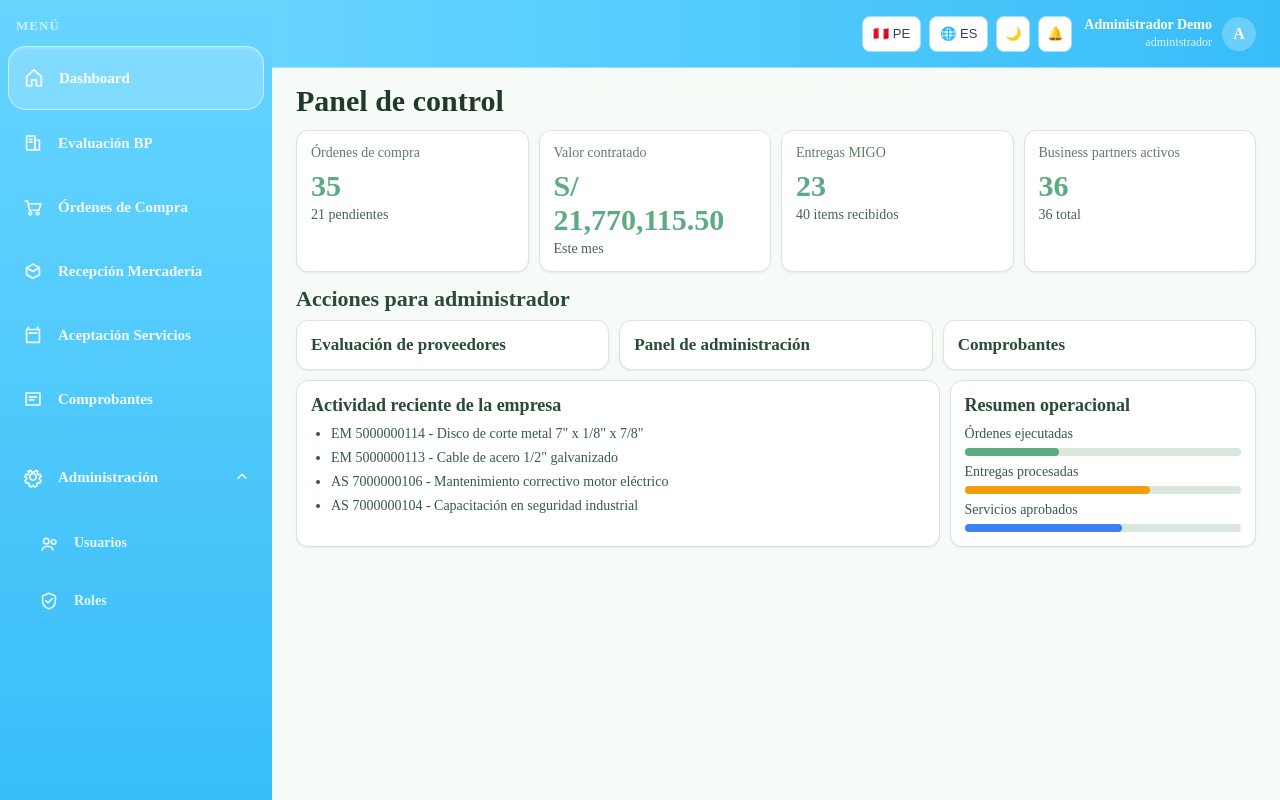
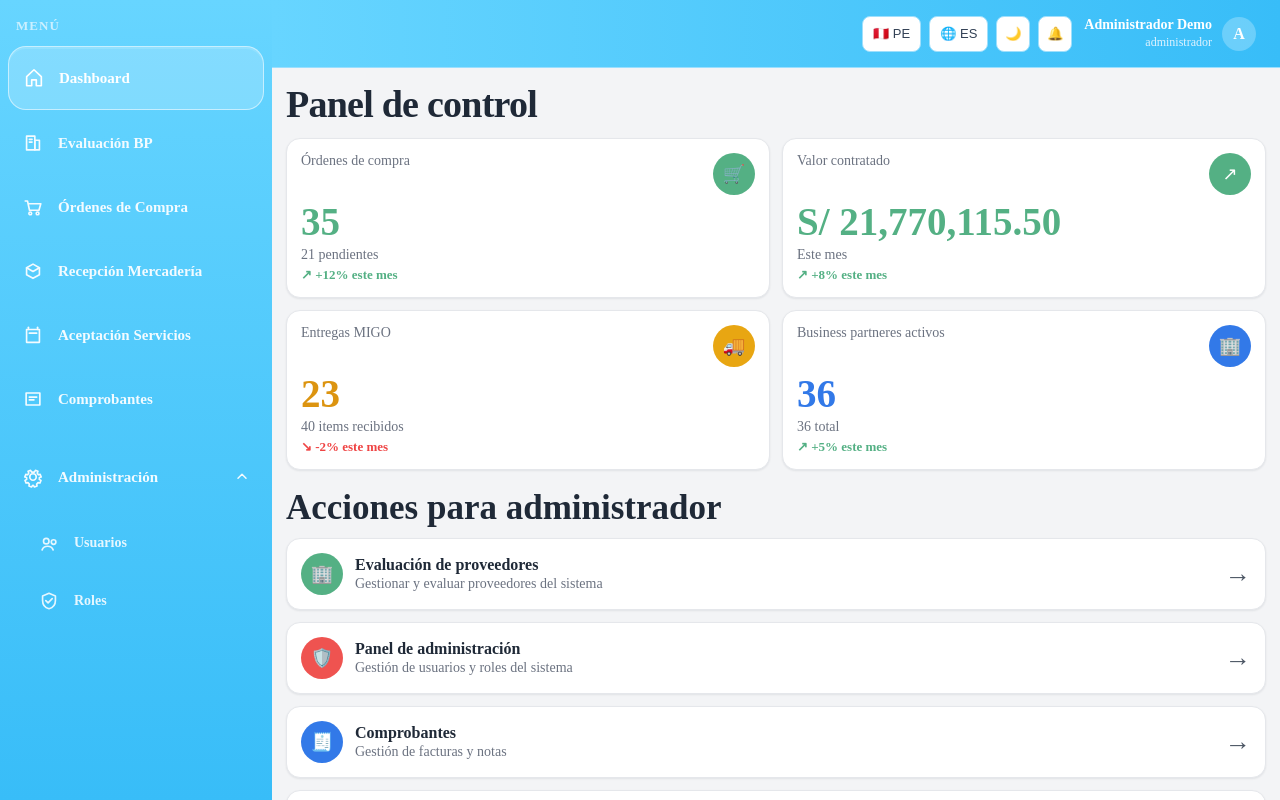
Before and after one commit to arturo9leon/nuevoProyecto, an Angular app: page /home in a window 1280 px wide. Built offline with nearby package versions, Linux system fonts and the light colour scheme.

Commit message:
feat: enhance dashboard layout with improved styles, KPI cards, and action items

```diff
--- a/src/app/component/pages/dashboard/dashboard.component.css
+++ b/src/app/component/pages/dashboard/dashboard.component.css
@@ -1,122 +1,353 @@
 .dashboard-wrap {
-  padding: 16px 24px 24px;
-  height: calc(100vh - 68px);
-  overflow: auto;
+  padding: 14px;
+  background: #f3f4f6;
+  min-height: calc(100vh - 68px);
   box-sizing: border-box;
 }
 
-h1 {
+.title {
   margin: 0 0 12px;
-  font-size: 30px;
-  color: #1f3a2b;
+  color: #1f2937;
+  font-size: 38px;
+  font-weight: 700;
+  letter-spacing: -0.02em;
 }
 
-h2 {
-  margin: 14px 0 8px;
-  font-size: 22px;
-  color: #2a4b37;
+.subtitle {
+  margin: 18px 0 10px;
+  color: #1f2937;
+  font-size: 35px;
+  font-weight: 700;
 }
 
 h3 {
-  margin: 0 0 10px;
-  font-size: 18px;
-  color: #2a4b37;
-}
-
-.stats-grid,
-.actions-grid {
-  display: grid;
-  gap: 10px;
+  margin: 0 0 14px;
+  font-size: 36px;
+  color: #1f2937;
 }
 
 .stats-grid {
+  display: grid;
   grid-template-columns: repeat(4, minmax(0, 1fr));
+  gap: 12px;
+}
+
+.kpi-card {
+  background: #ffffff;
+  border: 1px solid #e5e7eb;
+  border-radius: 14px;
+  padding: 14px;
+  box-shadow: 0 1px 2px rgba(17, 24, 39, 0.08);
+}
+
+.kpi-head {
+  display: flex;
+  justify-content: space-between;
+  align-items: flex-start;
+}
+
+.kpi-label {
+  margin: 0;
+  font-size: 14px;
+  color: #6b7280;
+}
+
+.kpi-icon {
+  width: 42px;
+  height: 42px;
+  border-radius: 50%;
+  display: grid;
+  place-items: center;
+  font-size: 18px;
+  color: #ffffff;
+}
+
+.kpi-icon.green {
+  background: #54b084;
+}
+
+.kpi-icon.amber {
+  background: #e8a612;
+}
+
+.kpi-icon.blue {
+  background: #3279e8;
+}
+
+.kpi-value {
+  margin: 6px 0 3px;
+  font-size: 39px;
+  font-weight: 700;
+  line-height: 1.1;
+}
+
+.kpi-value.green {
+  color: #54b084;
+}
+
+.kpi-value.amber {
+  color: #dc9410;
+}
+
+.kpi-value.blue {
+  color: #3279e8;
+}
+
+.kpi-sub {
+  margin: 0;
+  font-size: 14px;
+  color: #6b7280;
+}
+
+.kpi-trend {
+  margin: 4px 0 0;
+  font-size: 13px;
+  font-weight: 700;
+}
+
+.kpi-trend.positive {
+  color: #54b084;
+}
+
+.kpi-trend.negative {
+  color: #ef4444;
 }
 
 .actions-grid {
+  display: grid;
   grid-template-columns: repeat(3, minmax(0, 1fr));
+  gap: 12px;
 }
 
-.card,
-.action-card,
-.box {
+.action-card {
   background: #ffffff;
-  border: 1px solid #d8e6dc;
-  border-radius: 12px;
+  border: 1px solid #e5e7eb;
+  border-radius: 14px;
+  box-shadow: 0 1px 2px rgba(17, 24, 39, 0.08);
   padding: 14px;
-  box-shadow: 0 1px 2px rgba(29, 58, 42, 0.08);
+  display: grid;
+  grid-template-columns: auto 1fr auto;
+  align-items: center;
+  gap: 12px;
 }
 
-.label {
+.action-icon {
+  width: 42px;
+  height: 42px;
+  border-radius: 50%;
+  display: grid;
+  place-items: center;
+  color: #ffffff;
+  font-size: 18px;
+}
+
+.action-icon.green {
+  background: #54b084;
+}
+
+.action-icon.red {
+  background: #ef5350;
+}
+
+.action-icon.blue {
+  background: #3279e8;
+}
+
+.action-title {
   margin: 0;
-  color: #5f7d6a;
+  color: #1f2937;
+  font-weight: 700;
+  font-size: 16px;
+}
+
+.action-text {
+  margin: 2px 0 0;
+  color: #6b7280;
   font-size: 14px;
 }
 
-.value {
-  margin: 8px 0 4px;
-  color: #5cab82;
-  font-size: 30px;
+.action-arrow {
+  color: #4b5563;
+  font-size: 26px;
+}
+
+.content-grid {
+  margin-top: 12px;
+  display: grid;
+  grid-template-columns: 2fr 1fr;
+  gap: 12px;
+}
+
+.panel {
+  background: #ffffff;
+  border: 1px solid #e5e7eb;
+  border-radius: 14px;
+  box-shadow: 0 1px 2px rgba(17, 24, 39, 0.08);
+  padding: 14px;
+}
+
+.activity-item {
+  display: grid;
+  grid-template-columns: 34px 1fr auto;
+  align-items: center;
+  gap: 12px;
+  border-bottom: 1px solid #e5e7eb;
+  padding: 10px 0;
+}
+
+.activity-item.no-border {
+  border-bottom: none;
+}
+
+.activity-icon {
+  width: 30px;
+  height: 30px;
+  border-radius: 50%;
+  background: #9ca3af;
+  display: grid;
+  place-items: center;
+  color: #ffffff;
+  font-size: 14px;
+}
+
+.activity-code {
+  margin: 0;
+  font-size: 16px;
+  color: #1f2937;
+}
+
+.activity-detail {
+  margin: 2px 0 0;
+  font-size: 14px;
+  color: #6b7280;
+}
+
+.status-chip {
+  border-radius: 8px;
+  color: #ffffff;
+  font-size: 13px;
+  font-weight: 700;
+  padding: 6px 12px;
+  min-width: 90px;
+  text-align: center;
+}
+
+.status-chip.success {
+  background: #54b084;
+}
+
+.status-chip.warning {
+  background: #e8a612;
+}
+
+.reports-btn {
+  margin: 16px auto 8px;
+  display: block;
+  border: 2px solid #54b084;
+  color: #54b084;
+  border-radius: 10px;
+  padding: 10px 18px;
+  background: #ffffff;
+  font-size: 16px;
+  font-weight: 700;
+  cursor: pointer;
+}
+
+.summary-panel {
+  display: flex;
+  flex-direction: column;
+}
+
+.metric-row {
+  margin-top: 6px;
+  display: flex;
+  justify-content: space-between;
+  align-items: center;
+}
+
+.metric-row p {
+  margin: 0;
+  color: #374151;
+  font-size: 14px;
+  font-weight: 600;
+}
+
+.metric-green {
+  color: #54b084;
+}
+
+.metric-amber {
+  color: #e8a612;
+}
+
+.metric-blue {
+  color: #3279e8;
+}
+
+.progress-track {
+  margin: 6px 0 10px;
+  height: 8px;
+  background: #e5e7eb;
+  border-radius: 999px;
+  overflow: hidden;
+}
+
+.progress-fill {
+  display: block;
+  height: 100%;
+  border-radius: inherit;
+}
+
+.progress-fill.green {
+  background: #54b084;
+}
+
+.progress-fill.amber {
+  background: #e8a612;
+}
+
+.progress-fill.blue {
+  background: #3279e8;
+}
+
+.progress-track.bottom-space {
+  margin-bottom: 14px;
+}
+
+.pending-block {
+  border-top: 1px solid #e5e7eb;
+  padding-top: 12px;
+}
+
+.pending-title {
+  margin: 0 0 8px;
+  font-size: 16px;
+  color: #1f2937;
   font-weight: 700;
 }
 
-.hint {
-  margin: 0;
-  color: #456452;
+.pending-chip {
+  margin: 0 0 8px;
+  border-radius: 6px;
+  color: #ffffff;
   font-size: 14px;
+  font-weight: 700;
+  padding: 4px 10px;
 }
 
-.action-card {
-  font-size: 17px;
-  font-weight: 700;
-  color: #2a4b37;
+.pending-chip.green {
+  background: #54b084;
 }
 
-.bottom-grid {
-  margin-top: 10px;
-  display: grid;
-  grid-template-columns: 2.1fr 1fr;
-  gap: 10px;
+.pending-chip.amber {
+  background: #e8a612;
 }
 
-ul {
-  margin: 0;
-  padding-left: 20px;
-  color: #355a46;
-  font-size: 14px;
-  display: grid;
-  gap: 8px;
+.pending-chip.blue {
+  background: #3279e8;
 }
 
-.summary p {
-  margin: 8px 0 6px;
-  font-size: 14px;
-  color: #355a46;
-}
-
-.bar {
-  width: 100%;
-  height: 8px;
-  border-radius: 999px;
-  background: #d9e7dd;
-}
-
-.bar span {
-  display: block;
-  height: 100%;
-  border-radius: inherit;
-  background: #5cab82;
-}
-
-.bar.orange span {
-  background: #f59e0b;
-}
-
-.bar.blue span {
-  background: #3b82f6;
-}
-
-@media (max-width: 1200px) {
+@media (max-width: 1300px) {
   .stats-grid {
     grid-template-columns: repeat(2, minmax(0, 1fr));
   }
@@ -125,13 +356,39 @@ ul {
     grid-template-columns: 1fr;
   }
 
-  .bottom-grid {
+  .content-grid {
     grid-template-columns: 1fr;
   }
 }
 
-@media (max-width: 1024px) {
+@media (max-width: 768px) {
   .dashboard-wrap {
-    padding: 14px 12px 16px;
+    padding: 12px;
+  }
+
+  .title {
+    font-size: 30px;
+  }
+
+  .subtitle {
+    font-size: 26px;
+  }
+
+  h3 {
+    font-size: 24px;
+  }
+
+  .kpi-value {
+    font-size: 30px;
+  }
+
+  .activity-item {
+    grid-template-columns: 28px 1fr;
+  }
+
+  .status-chip {
+    grid-column: 2;
+    justify-self: flex-start;
+    margin-top: 6px;
   }
 }
--- a/src/app/component/pages/dashboard/dashboard.component.html
+++ b/src/app/component/pages/dashboard/dashboard.component.html
@@ -1,55 +1,166 @@
 <section class="dashboard-wrap">
-  <h1>Panel de control</h1>
+  <h1 class="title">Panel de control</h1>
 
   <section class="stats-grid">
-    <article class="card">
-      <p class="label">Órdenes de compra</p>
-      <p class="value">35</p>
-      <p class="hint">21 pendientes</p>
+    <article class="kpi-card">
+      <div class="kpi-head">
+        <p class="kpi-label">Órdenes de compra</p>
+        <span class="kpi-icon green">🛒</span>
+      </div>
+      <p class="kpi-value green">35</p>
+      <p class="kpi-sub">21 pendientes</p>
+      <p class="kpi-trend positive">↗ +12% este mes</p>
     </article>
-    <article class="card">
-      <p class="label">Valor contratado</p>
-      <p class="value">S/ 21,770,115.50</p>
-      <p class="hint">Este mes</p>
+
+    <article class="kpi-card">
+      <div class="kpi-head">
+        <p class="kpi-label">Valor contratado</p>
+        <span class="kpi-icon green">↗</span>
+      </div>
+      <p class="kpi-value green">S/ 21,770,115.50</p>
+      <p class="kpi-sub">Este mes</p>
+      <p class="kpi-trend positive">↗ +8% este mes</p>
     </article>
-    <article class="card">
-      <p class="label">Entregas MIGO</p>
-      <p class="value">23</p>
-      <p class="hint">40 items recibidos</p>
+
+    <article class="kpi-card">
+      <div class="kpi-head">
+        <p class="kpi-label">Entregas MIGO</p>
+        <span class="kpi-icon amber">🚚</span>
+      </div>
+      <p class="kpi-value amber">23</p>
+      <p class="kpi-sub">40 items recibidos</p>
+      <p class="kpi-trend negative">↘ -2% este mes</p>
     </article>
-    <article class="card">
-      <p class="label">Business partners activos</p>
-      <p class="value">36</p>
-      <p class="hint">36 total</p>
+
+    <article class="kpi-card">
+      <div class="kpi-head">
+        <p class="kpi-label">Business partneres activos</p>
+        <span class="kpi-icon blue">🏢</span>
+      </div>
+      <p class="kpi-value blue">36</p>
+      <p class="kpi-sub">36 total</p>
+      <p class="kpi-trend positive">↗ +5% este mes</p>
     </article>
   </section>
 
-  <h2>Acciones para administrador</h2>
+  <h2 class="subtitle">Acciones para administrador</h2>
   <section class="actions-grid">
-    <article class="action-card">Evaluación de proveedores</article>
-    <article class="action-card">Panel de administración</article>
-    <article class="action-card">Comprobantes</article>
+    <article class="action-card">
+      <span class="action-icon green">🏢</span>
+      <div>
+        <p class="action-title">Evaluación de proveedores</p>
+        <p class="action-text">Gestionar y evaluar proveedores del sistema</p>
+      </div>
+      <span class="action-arrow">→</span>
+    </article>
+
+    <article class="action-card">
+      <span class="action-icon red">🛡️</span>
+      <div>
+        <p class="action-title">Panel de administración</p>
+        <p class="action-text">Gestión de usuarios y roles del sistema</p>
+      </div>
+      <span class="action-arrow">→</span>
+    </article>
+
+    <article class="action-card">
+      <span class="action-icon blue">🧾</span>
+      <div>
+        <p class="action-title">Comprobantes</p>
+        <p class="action-text">Gestión de facturas y notas</p>
+      </div>
+      <span class="action-arrow">→</span>
+    </article>
   </section>
 
-  <section class="bottom-grid">
-    <article class="box">
+  <section class="content-grid">
+    <article class="panel activity-panel">
       <h3>Actividad reciente de la empresa</h3>
-      <ul>
-        <li>EM 5000000114 - Disco de corte metal 7" x 1/8" x 7/8"</li>
-        <li>EM 5000000113 - Cable de acero 1/2" galvanizado</li>
-        <li>AS 7000000106 - Mantenimiento correctivo motor eléctrico</li>
-        <li>AS 7000000104 - Capacitación en seguridad industrial</li>
-      </ul>
+
+      <div class="activity-item">
+        <span class="activity-icon">🚚</span>
+        <div class="activity-texts">
+          <p class="activity-code">EM 5000000114</p>
+          <p class="activity-detail">
+            Proveedor Demo SAC - Disco de corte metal 7” x 1/8” x 7/8”
+          </p>
+        </div>
+        <span class="status-chip success">Recibido</span>
+      </div>
+
+      <div class="activity-item">
+        <span class="activity-icon">🚚</span>
+        <div class="activity-texts">
+          <p class="activity-code">EM 5000000113</p>
+          <p class="activity-detail">
+            Proveedor Demo SAC - Cable de acero 1/2” galvanizado 6x19+FC
+          </p>
+        </div>
+        <span class="status-chip success">Recibido</span>
+      </div>
+
+      <div class="activity-item">
+        <span class="activity-icon">📋</span>
+        <div class="activity-texts">
+          <p class="activity-code">AS 7000000106</p>
+          <p class="activity-detail">
+            Proveedor Demo SAC - Mantenimiento correctivo motor eléctrico 15HP -
+            Rebobinado estator
+          </p>
+        </div>
+        <span class="status-chip warning">Pendiente</span>
+      </div>
+
+      <div class="activity-item no-border">
+        <span class="activity-icon">📋</span>
+        <div class="activity-texts">
+          <p class="activity-code">AS 7000000104</p>
+          <p class="activity-detail">
+            Proveedor Demo SAC - Capacitación en seguridad industrial y
+            prevención de riesgos
+          </p>
+        </div>
+        <span class="status-chip warning">Pendiente</span>
+      </div>
+
+      <button class="reports-btn" type="button">
+        📊 Ver Todos los Reportes
+      </button>
     </article>
 
-    <article class="box summary">
+    <article class="panel summary-panel">
       <h3>Resumen operacional</h3>
-      <p>Órdenes ejecutadas</p>
-      <div class="bar"><span style="width: 34%"></span></div>
-      <p>Entregas procesadas</p>
-      <div class="bar orange"><span style="width: 67%"></span></div>
-      <p>Servicios aprobados</p>
-      <div class="bar blue"><span style="width: 57%"></span></div>
+
+      <div class="metric-row">
+        <p>Órdenes ejecutadas</p>
+        <strong class="metric-green">34%</strong>
+      </div>
+      <div class="progress-track">
+        <span class="progress-fill green" style="width: 34%"></span>
+      </div>
+
+      <div class="metric-row">
+        <p>Entregas procesadas</p>
+        <strong class="metric-amber">23 docs</strong>
+      </div>
+      <div class="progress-track">
+        <span class="progress-fill amber" style="width: 67%"></span>
+      </div>
+
+      <div class="metric-row">
+        <p>Servicios aprobados</p>
+        <strong class="metric-blue">57%</strong>
+      </div>
+      <div class="progress-track bottom-space">
+        <span class="progress-fill blue" style="width: 57%"></span>
+      </div>
+
+      <div class="pending-block">
+        <p class="pending-title">Acciones pendientes</p>
+        <p class="pending-chip amber">⚠ 21 órdenes abiertas</p>
+        <p class="pending-chip blue">ⓘ 9 servicios pendientes</p>
+        <p class="pending-chip green">🏢 4 proveedores por evaluar</p>
+      </div>
     </article>
   </section>
 </section>
```
